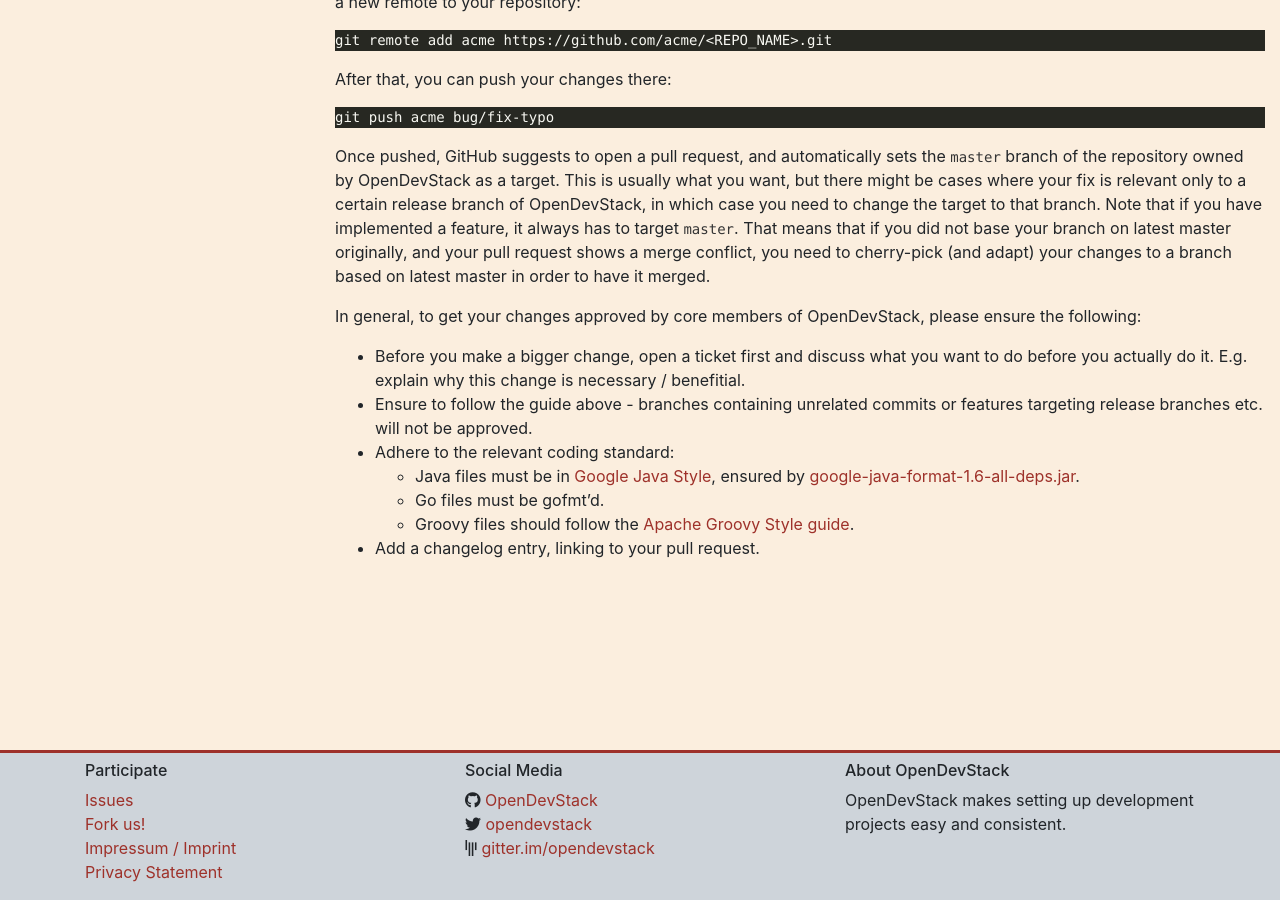
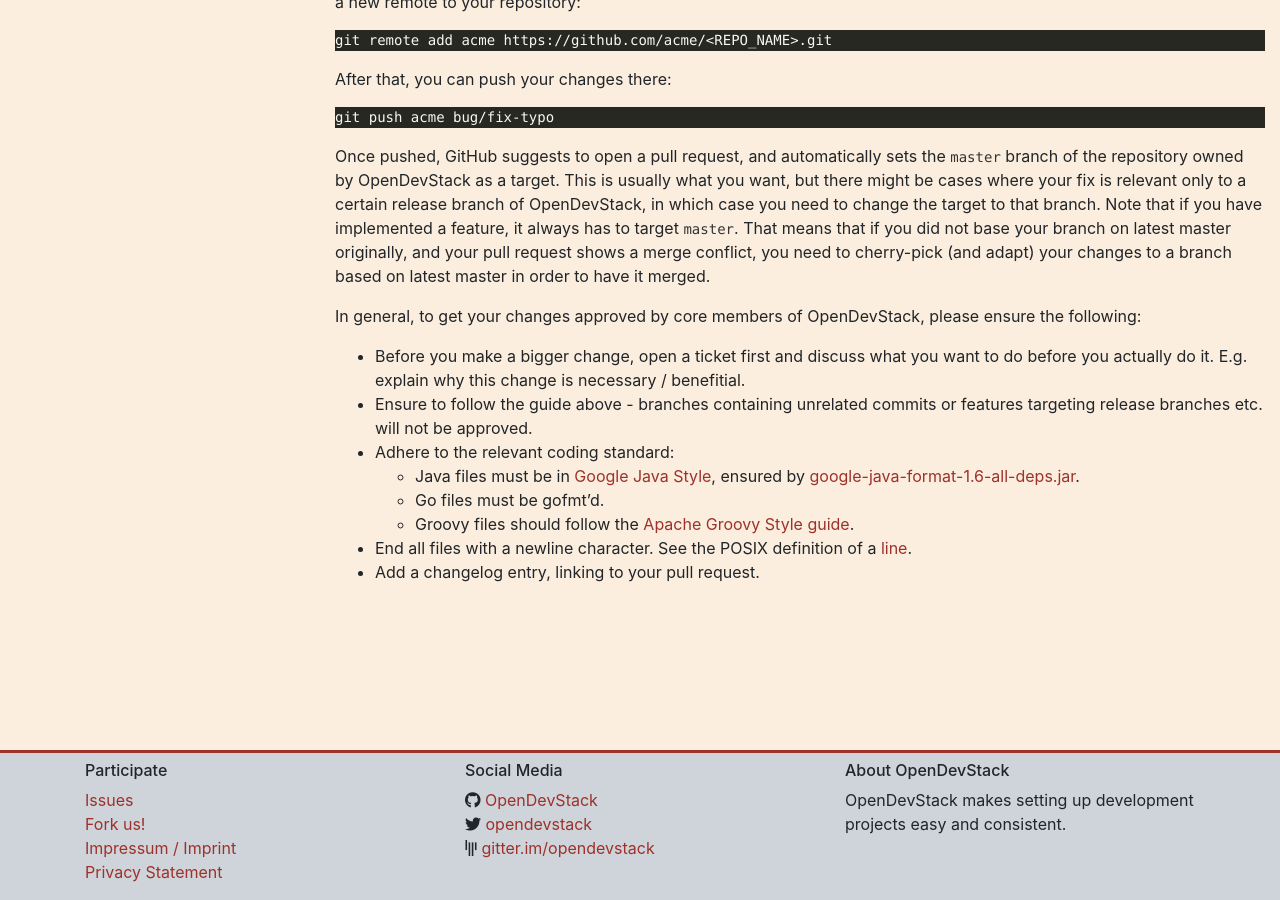
Before and after one commit to opendevstack/opendevstack.github.io, a Jekyll site: the page built from doc/development-guide.md, in a window 1280 px wide and 900 px high, scrolled down 1752 px. Built offline with Jekyll 4.4.1, drawn with Linux system fonts in a browser that asks for light colours; our own code applies the rules of GitHub Pages for plain Markdown files; before the commit the page ends 2628 px from its top, so only the background shows below that.

Commit message:
Document ending newline character
Closes #75.

```diff
--- a/doc/development-guide.md
+++ b/doc/development-guide.md
@@ -101,4 +101,6 @@
       ensured by [google-java-format-1.6-all-deps.jar](https://github.com/google/google-java-format).
     * Go files must be gofmt'd.
     * Groovy files should follow the [Apache Groovy Style guide](http://groovy-lang.org/style-guide.html).
+* End all files with a newline character. See the POSIX definition of a
+  [line](http://pubs.opengroup.org/onlinepubs/009695399/basedefs/xbd_chap03.html#tag_03_205).
 * Add a changelog entry, linking to your pull request.
```
